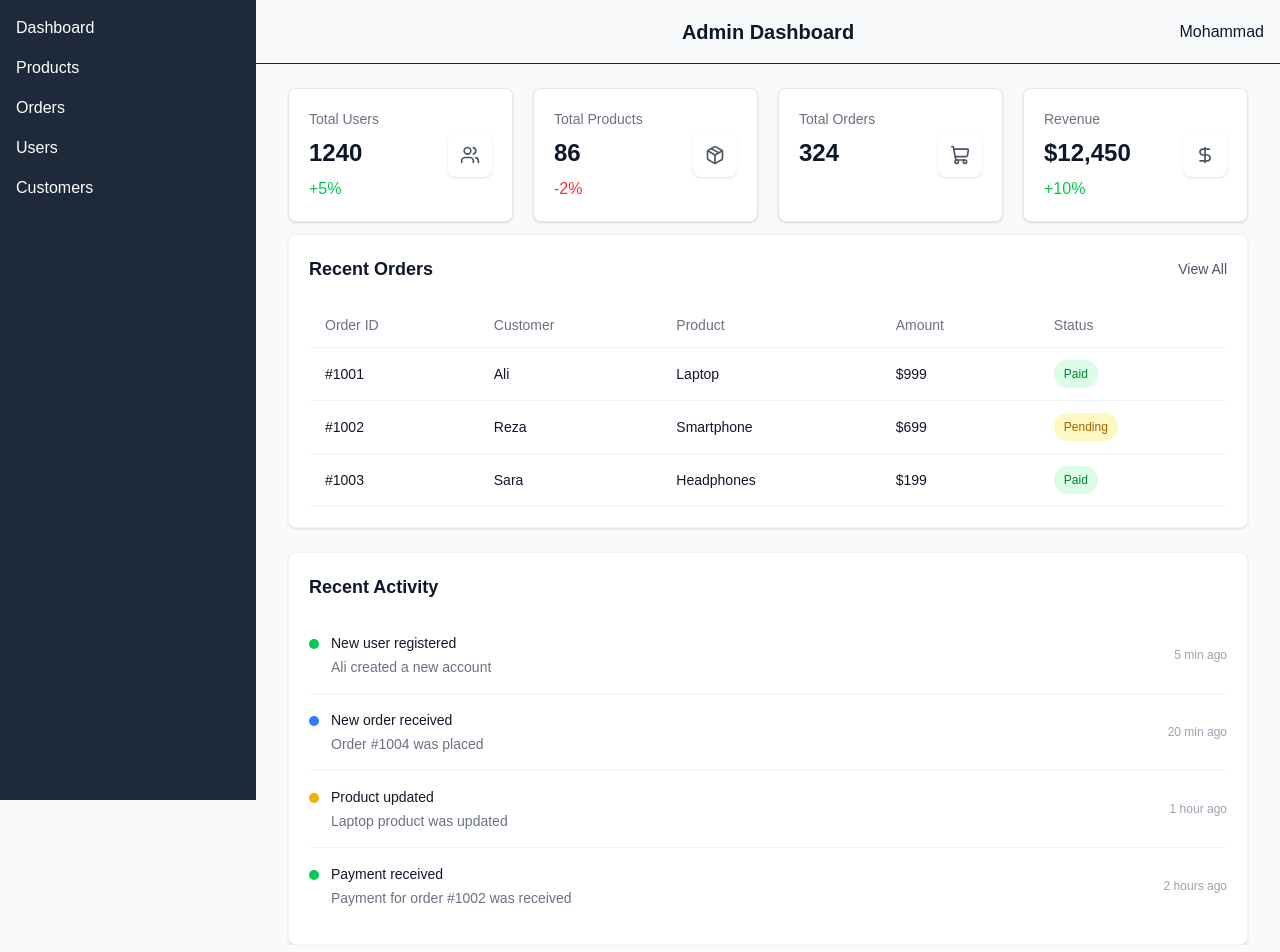
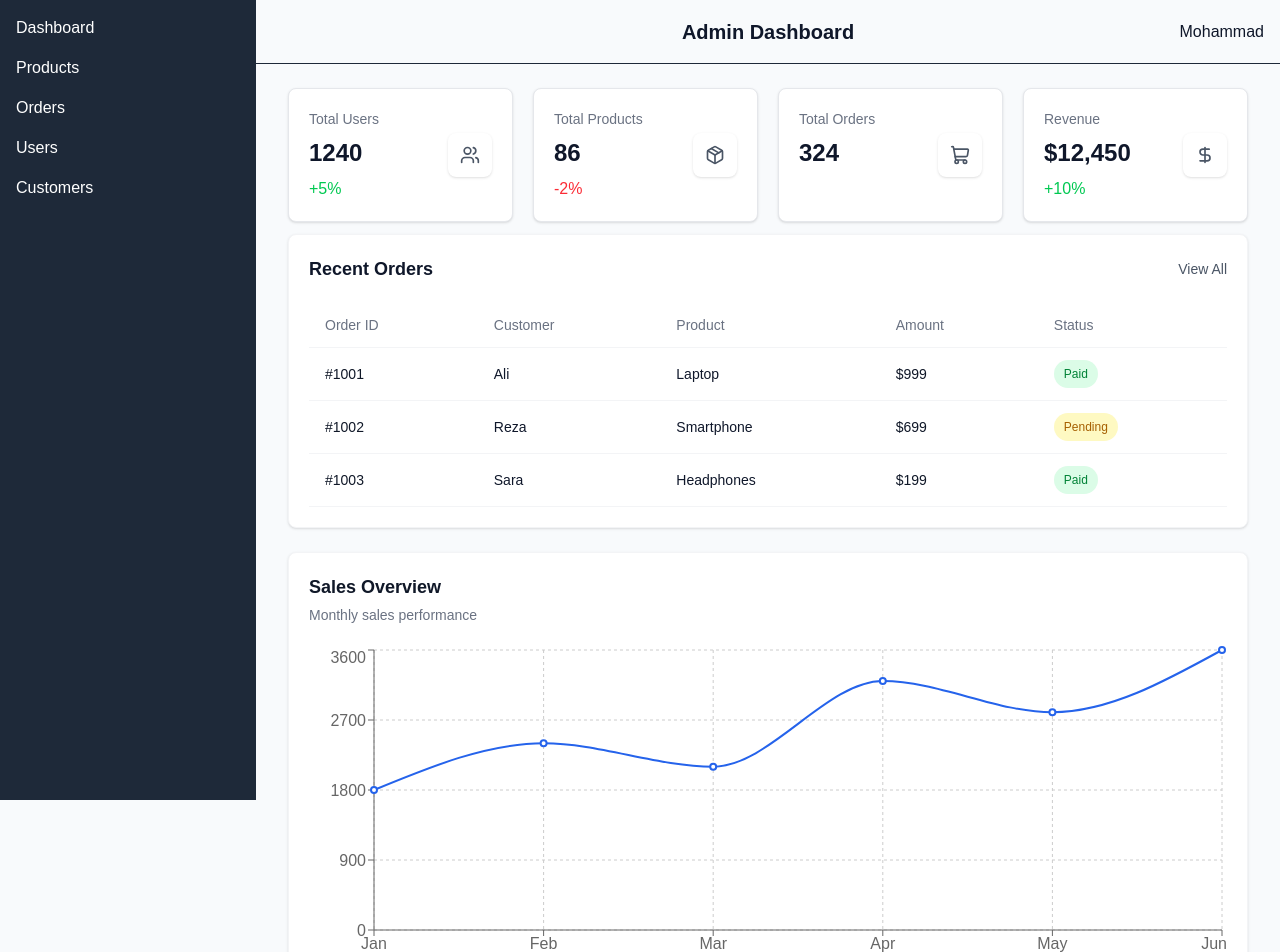
Before and after one commit to mohammad-shirani-developer/admin-dashboard, a Next.js app: page /dashboard in a window 1280 px wide. Shown: the top 952 px of the page. Built offline with nearby package versions, Linux system fonts and the light colour scheme.

Commit message:
feat: add sales overview chart

```diff
--- /dev/null
+++ b/app/dashboard/components/SalesOverview.tsx
@@ -0,0 +1,51 @@
+"use client";
+
+import {
+  CartesianGrid,
+  Line,
+  LineChart,
+  ResponsiveContainer,
+  Tooltip,
+  XAxis,
+  YAxis,
+} from "recharts";
+
+type SalesOverviewProps = {
+  data: {
+    month: string;
+    sales: number;
+  }[];
+};
+
+const SalesOverview = ({ data }: SalesOverviewProps) => {
+  return (
+    <div className="rounded-lg border border-gray-100 bg-white p-5 shadow-sm">
+      <h2 className="text-lg font-semibold text-gray-900">Sales Overview</h2>
+
+      <p className="mt-1 text-sm text-gray-500">Monthly sales performance</p>
+
+      <div className="mt-5 h-80">
+        <ResponsiveContainer width="100%" height="100%">
+          <LineChart data={data}>
+            <CartesianGrid strokeDasharray="3 3" />
+
+            <XAxis dataKey="month" />
+
+            <YAxis />
+
+            <Tooltip />
+
+            <Line
+              type="monotone"
+              dataKey="sales"
+              stroke="#2563eb"
+              strokeWidth={2}
+            />
+          </LineChart>
+        </ResponsiveContainer>
+      </div>
+    </div>
+  );
+};
+
+export default SalesOverview;
--- a/app/dashboard/page.tsx
+++ b/app/dashboard/page.tsx
@@ -1,6 +1,7 @@
 import { DollarSign, Package, ShoppingCart, Users } from "lucide-react";
 import ActivityOverview from "./components/ActivityOverview";
 import RecentOrders from "./components/RecentOrders";
+import SalesOverview from "./components/SalesOverview";
 import StatCard from "./components/StatCard";
 
 const stats = [
@@ -33,6 +34,15 @@ const stats = [
   },
 ];
 
+const salesData = [
+  { month: "Jan", sales: 1800 },
+  { month: "Feb", sales: 2400 },
+  { month: "Mar", sales: 2100 },
+  { month: "Apr", sales: 3200 },
+  { month: "May", sales: 2800 },
+  { month: "Jun", sales: 3600 },
+];
+
 const DashboardPage = () => {
   return (
     <div className="mx-4 mt-6 sm:mx-6 lg:mx-8">
@@ -51,6 +61,9 @@ const DashboardPage = () => {
         <RecentOrders />
       </div>
       <div className="mt-6">
+        <SalesOverview data={salesData} />
+      </div>
+      <div className="mt-6">
         <ActivityOverview />
       </div>
     </div>
--- a/package.json
+++ b/package.json
@@ -12,7 +12,8 @@
     "lucide-react": "^1.49.0",
     "next": "16.3.7",
     "react": "19.2.8",
-    "react-dom": "19.2.8"
+    "react-dom": "19.2.8",
+    "recharts": "^3.10.1"
   },
   "devDependencies": {
     "@tailwindcss/postcss": "^4",
@@ -23,5 +24,8 @@
     "eslint-config-next": "16.3.7",
     "tailwindcss": "^4",
     "typescript": "^5"
+  },
+  "allowScripts": {
+    "unrs-resolver@1.12.2": true
   }
 }
```
Also changed, not shown: 1 other file (tests, documents, lock files or other folders).
